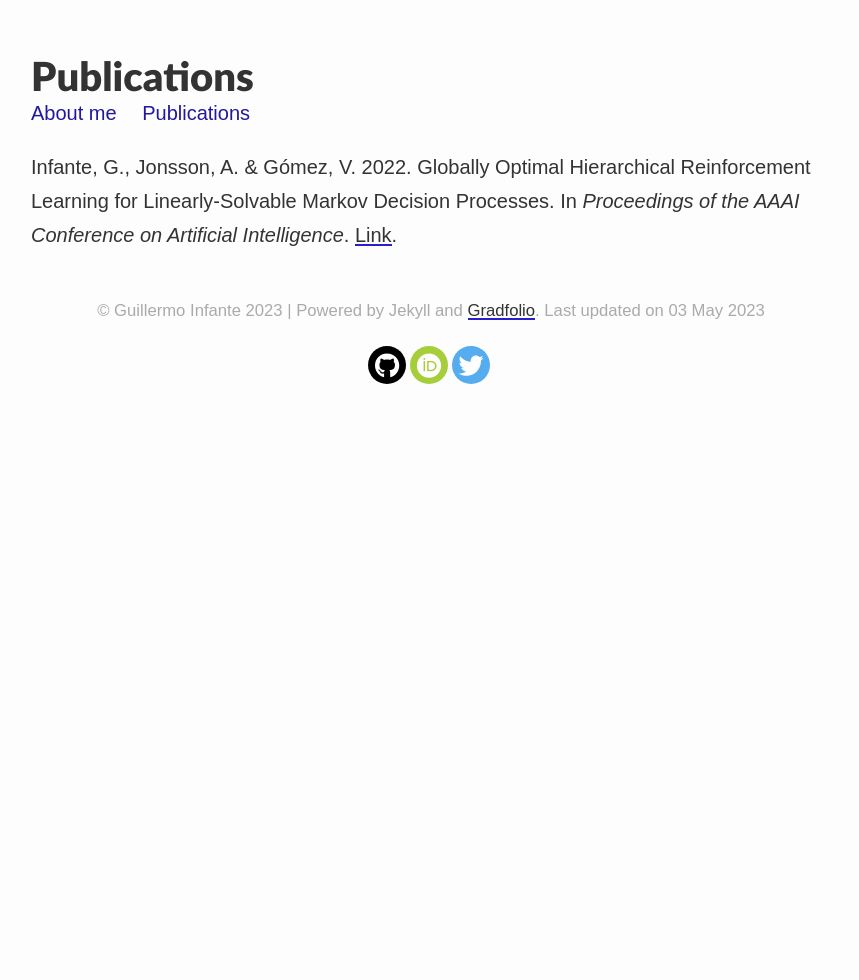
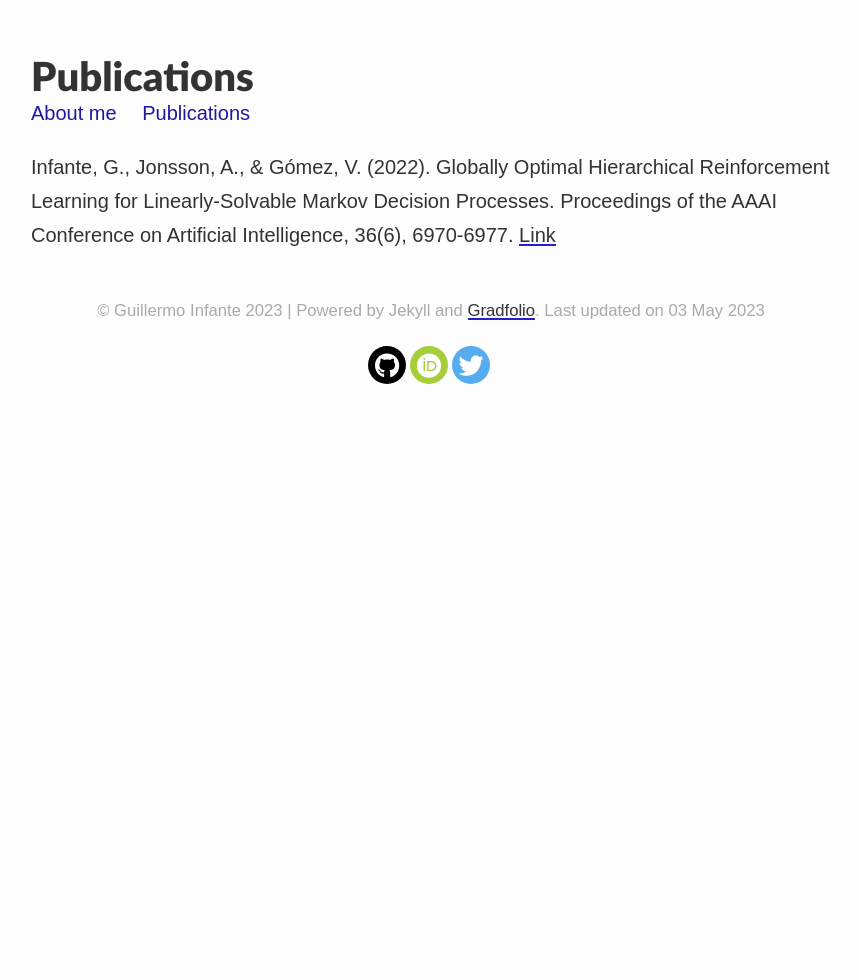
Before and after one commit to guillermoim/guillermoim.github.io, a Jekyll site: the page built from _pages/publications.md, in a window 1280 px wide. Shown: the whole page, without its empty margins (209-1068 px from the left). Built offline with Jekyll 4.4.1, drawn with Linux system fonts in a browser that asks for light colours; nearby versions of some CDN libraries.

Commit message:
updated publications

```diff
--- a/_pages/publications.md
+++ b/_pages/publications.md
@@ -5,4 +5,4 @@ permalink: /publications/
 published: true
 ---
 
-Infante, G., Jonsson, A. & Gómez, V. 2022. Globally Optimal Hierarchical Reinforcement Learning for Linearly-Solvable Markov Decision Processes. In <em> Proceedings of the AAAI Conference on Artificial Intelligence</em>. [Link](https://arxiv.org/pdf/2106.15380.pdf).
+Infante, G., Jonsson, A., & Gómez, V. (2022). Globally Optimal Hierarchical Reinforcement Learning for Linearly-Solvable Markov Decision Processes. Proceedings of the AAAI Conference on Artificial Intelligence, 36(6), 6970-6977. [Link](https://doi.org/10.1609/aaai.v36i6.20655)
```
